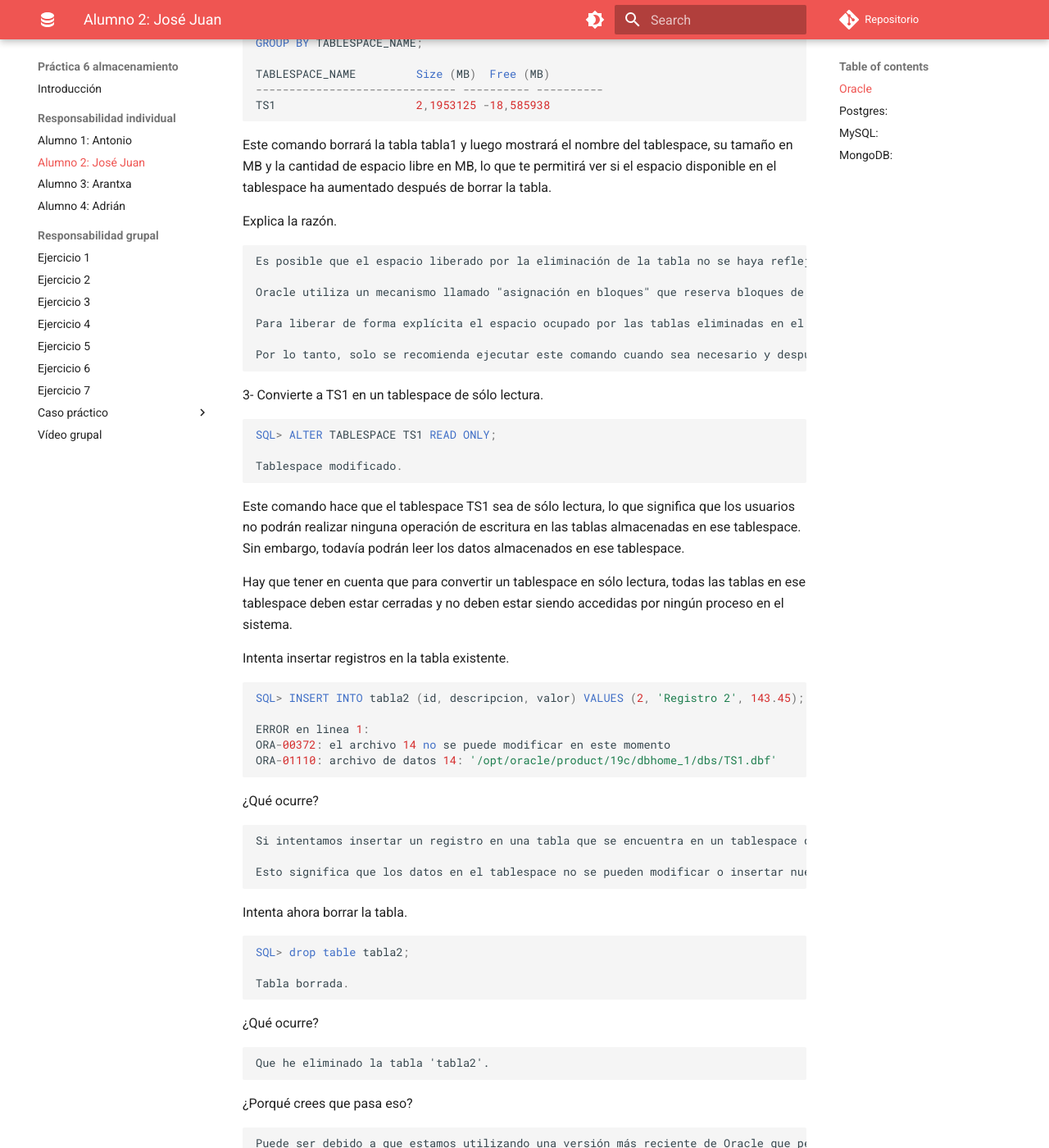
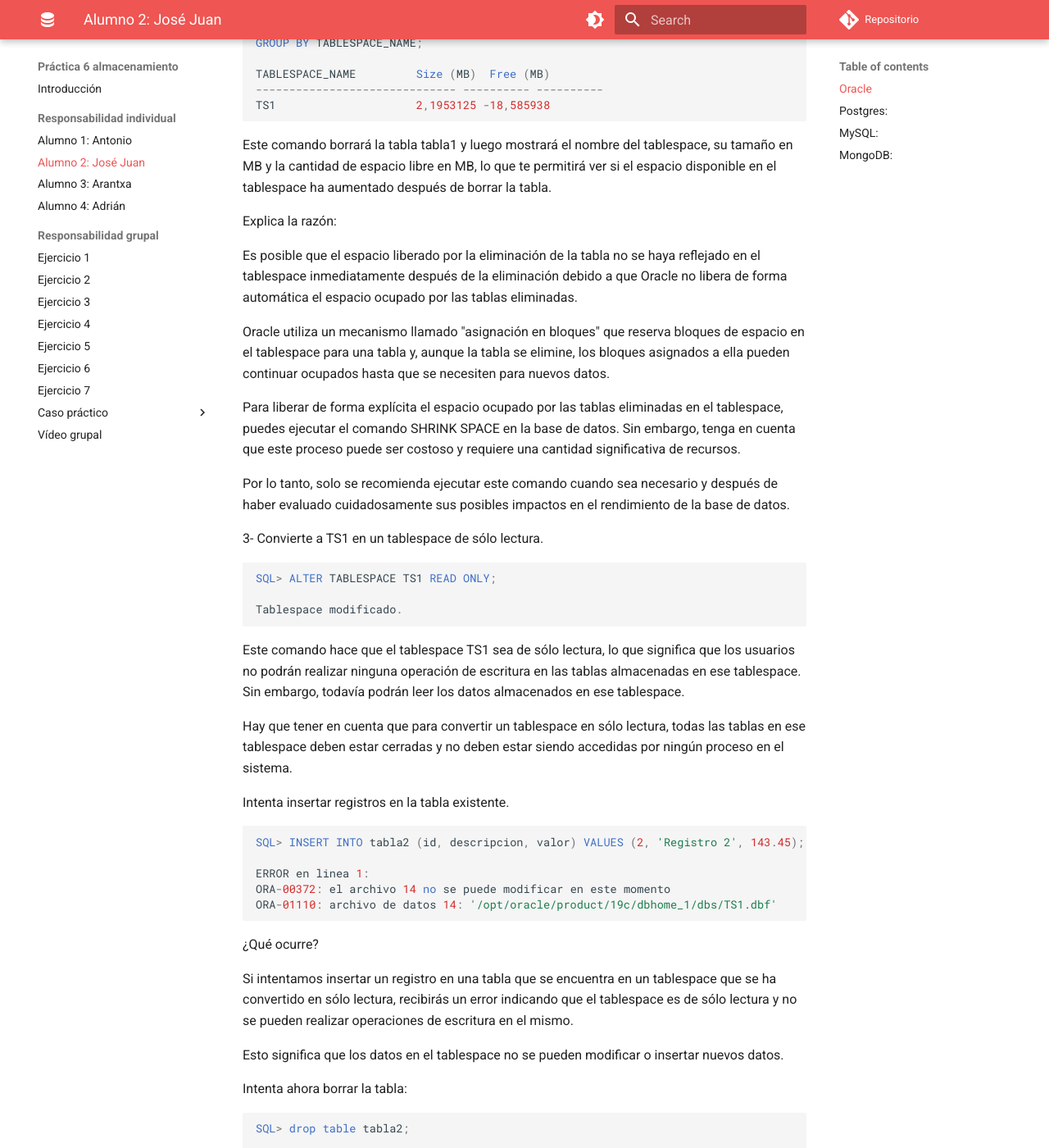
Before and after one commit to adriasir123/grupalesbdc, an MkDocs documentation site: the page built from docs/p6-almacenamiento/ri/alumno2.md, in a window 1280 px wide and 1400 px high, scrolled down 1850 px. Shown: the whole window at 82% size. Built offline with MkDocs 1.6.1 and Material for MkDocs 9.7.7, drawn with Linux system fonts in a browser that asks for light colours; comment, search, counter and statistics services are not loaded.

Commit message:
Sigo mejorando algunos documentos

````diff
--- a/docs/p6-almacenamiento/ri/alumno2.md
+++ b/docs/p6-almacenamiento/ri/alumno2.md
@@ -88,8 +88,8 @@ TS1				        2,1953125 -18,585938
 
 Este comando borrará la tabla tabla1 y luego mostrará el nombre del tablespace, su tamaño en MB y la cantidad de espacio libre en MB, lo que te permitirá ver si el espacio disponible en el tablespace ha aumentado después de borrar la tabla.
 
-Explica la razón.
-```
+Explica la razón:
+
 Es posible que el espacio liberado por la eliminación de la tabla no se haya reflejado en el tablespace inmediatamente después de la eliminación debido a que Oracle no libera de forma automática el espacio ocupado por las tablas eliminadas.
 
 Oracle utiliza un mecanismo llamado "asignación en bloques" que reserva bloques de espacio en el tablespace para una tabla y, aunque la tabla se elimine, los bloques asignados a ella pueden continuar ocupados hasta que se necesiten para nuevos datos.
@@ -97,7 +97,7 @@ Oracle utiliza un mecanismo llamado "asignación en bloques" que reserva bloques
 Para liberar de forma explícita el espacio ocupado por las tablas eliminadas en el tablespace, puedes ejecutar el comando SHRINK SPACE en la base de datos. Sin embargo, tenga en cuenta que este proceso puede ser costoso y requiere una cantidad significativa de recursos.
 
 Por lo tanto, solo se recomienda ejecutar este comando cuando sea necesario y después de haber evaluado cuidadosamente sus posibles impactos en el rendimiento de la base de datos.
-```
+
 
 3- Convierte a TS1 en un tablespace de sólo lectura.
 
@@ -122,12 +122,12 @@ ORA-01110: archivo de datos 14: '/opt/oracle/product/19c/dbhome_1/dbs/TS1.dbf'
 ```
 
 ¿Qué ocurre?
-```
+
 Si intentamos insertar un registro en una tabla que se encuentra en un tablespace que se ha convertido en sólo lectura, recibirás un error indicando que el tablespace es de sólo lectura y no se pueden realizar operaciones de escritura en el mismo.
 
 Esto significa que los datos en el tablespace no se pueden modificar o insertar nuevos datos.
-```
-Intenta ahora borrar la tabla.
+
+Intenta ahora borrar la tabla:
 
 ```sql
 SQL> drop table tabla2;
@@ -136,15 +136,15 @@ Tabla borrada.
 ```
 
 ¿Qué ocurre?
-```
+
 Que he eliminado la tabla 'tabla2'.
-```
+
 ¿Porqué crees que pasa eso?
-```
+
 Puede ser debido a que estamos utilizando una versión más reciente de Oracle que permite esta acción.
 
 En versiones anteriores de Oracle, los tablespaces de sólo lectura no permitían realizar operaciones de escritura, incluyendo la eliminación de tablas. Sin embargo, en versiones más recientes, Oracle ha mejorado la gestión de los tablespaces de sólo lectura y es posible que permitan realizar ciertas operaciones de escritura, como la eliminación de tablas.
-```
+
 4- Crea un espacio de tablas TS2 con dos ficheros en rutas diferentes de 1M cada uno no autoextensibles.
 
 ```sql
@@ -201,7 +201,7 @@ Procedimiento PL/SQL terminado correctamente.
 ```
 
 ¿Qué ocurre?
-```
+
 Lo que ocurre depende de varios factores, como la configuración y el tamaño de su base de datos, la cantidad de espacio disponible en el disco duro y la configuración del espacio de tablas.
 
 Si el espacio de tablas no está lleno, el bucle seguirá insertando registros hasta que se alcance el número especificado de registros o hasta que se produzca un error.
@@ -215,7 +215,7 @@ También es recomendable tener una política de gestión de espacio de tablas pa
 El bucle LOOP se ejecutará hasta que se hayan insertado 1000 registros o hasta que se produzca un error. Cada registro se inserta en la tabla "EMPLOYEES" con un ID incremental, un nombre generado, un departamento generado y un salario generado.
 
 El bloque EXCEPTION maneja cualquier error que pueda ocurrir durante la ejecución del bucle.
-```
+
 5- Hacer un procedimiento llamado MostrarUsuariosporTablespace que muestre por pantalla un listado de los tablespaces existentes con la lista de usuarios que tienen asignado cada uno de ellos por defecto y el número de los mismos, así:
 ```
 
````
